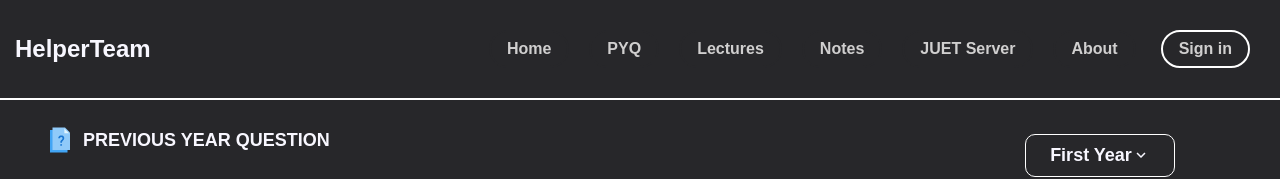
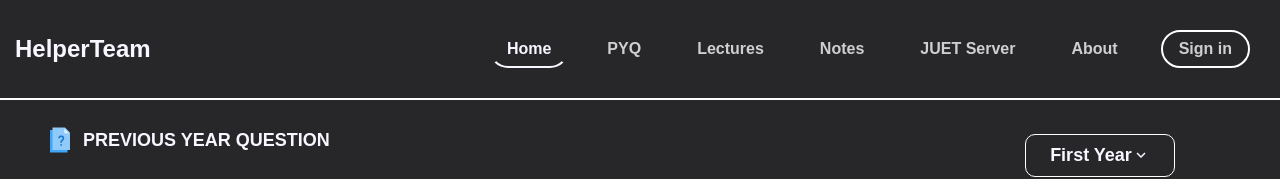
Before and after one commit to Indranil102/Helper_Team, a React (Create React App) app: page /pyq in a window 1280 px wide. Shown: the top 179 px of the page. Built offline with nearby package versions, Linux system fonts and the light colour scheme; the HTML template or start-up script is replaced by a standard one; a web font is replaced by a local one.

Commit message:
bug resolved

```diff
--- a/src/App.js
+++ b/src/App.js
@@ -1,5 +1,5 @@
 import { BrowserRouter, Route, Routes } from 'react-router-dom'
-
+import React, { useState } from 'react';
 import HomePage from './Pages/home/HomePage';
 import Navbar from './Component/Navbar/Navbar';
 import Pyq from './Pages/pyq/Pyq';
@@ -21,13 +21,13 @@ function App() {
   const ProtectedRoute = ({ element }) => {
     return selectedYear ? element : <Navigate to="/select-year" replace />;
   };*/
-
+  const [activePath, setActivePath] = useState('/');
   return (
     <BrowserRouter>
-    <Navbar/>
+    <Navbar activePath={activePath} setActivePath={setActivePath}/>
       <Routes>
 
-      <Route path='/' element={<HomePage />} />
+      <Route path='/' element={<HomePage setActivePath={setActivePath}/>} />
       <Route path='/pyq' element={<Pyq/>} />
       {/* <Route path='/Lectures' element={<Lectures/>} /> */}
 
--- a/src/Component/Navbar/Navbar.jsx
+++ b/src/Component/Navbar/Navbar.jsx
@@ -1,14 +1,9 @@
 import React, { useState } from 'react';
-import { Link, useLocation } from 'react-router-dom';
+import { Link} from 'react-router-dom';
 import './Navbar.css';
 
-const Navbar = () => {
+const Navbar = ({activePath,setActivePath}) => {
     const [menuActive, setMenuActive] = useState(false);
-    const location = useLocation();
-    const [active, setActive] = useState(location.pathname);
-    const handleButtonClick = (path) => {
-        setActive(path); // Update the active state
-    };
     const toggleMenu = () => {
         setMenuActive(!menuActive);
     };
@@ -22,14 +17,14 @@ const Navbar = () => {
                 ☰
             </button>
             <ul className={`helper ${menuActive ? 'active' : ''}`}>
-                <Link to="/"><li><button className={active === '/' ? 'active' : ''} onClick={() => handleButtonClick('/')}>Home</button></li></Link>
-                <Link to="/Pyq"><li><button className={active === '/Pyq' ? 'active' : ''} onClick={() => handleButtonClick('/Pyq')}>PYQ</button></li></Link>
+                <Link to="/"><li><button className={activePath === '/' ? 'active' : ''} onClick={() => setActivePath('/')}>Home</button></li></Link>
+                <Link to="/Pyq"><li><button className={activePath === '/Pyq' ? 'active' : ''} onClick={() => setActivePath('/Pyq')}>PYQ</button></li></Link>
                 {/* <Link to="/Lectures">*/}<li><button onClick={notavailable}>Lectures</button></li>{/*</Link> */}
                 {/* <Link to="/Notes">*/}<li><button onClick={notavailable}>Notes</button></li>{/*</Link> */}
-                <Link to="/Juetserver"><li><button className={active === '/Juetserver' ? 'active' : ''} onClick={() => handleButtonClick('/Juetserver')}>JUET Server</button></li></Link>
-                <Link to="/About"><li><button className={active === '/About' ? 'active' : ''} onClick={() => handleButtonClick('/About')}>About</button></li></Link>
-                <Link to="/signup"><li><button className={`signin ${active === '/signup' ? 'active' : ''}`}
-                            onClick={() => handleButtonClick('/signup')}>Sign in</button></li></Link>
+                <Link to="/Juetserver"><li><button className={activePath === '/Juetserver' ? 'active' : ''} onClick={() => setActivePath('/Juetserver')}>JUET Server</button></li></Link>
+                <Link to="/About"><li><button className={activePath === '/About' ? 'active' : ''} onClick={() => setActivePath('/About')}>About</button></li></Link>
+                <Link to="/signup"><li><button className={`signin ${activePath === '/signup' ? 'active' : ''}`}
+                            onClick={() => setActivePath('/signup')}>Sign in</button></li></Link>
             </ul>
         </div>
     );
--- a/src/Pages/home/HomePage.jsx
+++ b/src/Pages/home/HomePage.jsx
@@ -10,7 +10,7 @@ import { FaRegFileAlt } from "react-icons/fa";
 import { HiOutlineServer } from "react-icons/hi";
 import { FaRegShareFromSquare } from "react-icons/fa6";
 
-const HomePage = () => {
+const HomePage = ({setActivePath}) => {
      const [transformStyle, setTransformStyle] = useState('translate(0, 0)');
 
     const handleMouseMove = (e) => {
@@ -58,13 +58,13 @@ const HomePage = () => {
                         <p>Notes</p>
                     </div>
                     {/* </Link> */}
-                    <Link to='/Pyq' style={{ textDecoration: 'none' }}>
+                    <Link to='/Pyq' onClick={() => setActivePath('/Pyq')} style={{ textDecoration: 'none' }}>
                     <div className="click">
                         <FaRegFileAlt />
                         <p>PYQ</p>
                     </div>
                     </Link>
-                    <Link to='/Juetserver' style={{ textDecoration: 'none' }}>
+                    <Link to='/Juetserver' onClick={() => setActivePath('/Juetserver')} style={{ textDecoration: 'none' }}>
                     <div className="click">
                         <HiOutlineServer size={50} />
                         <p>JUET Server</p>
```
